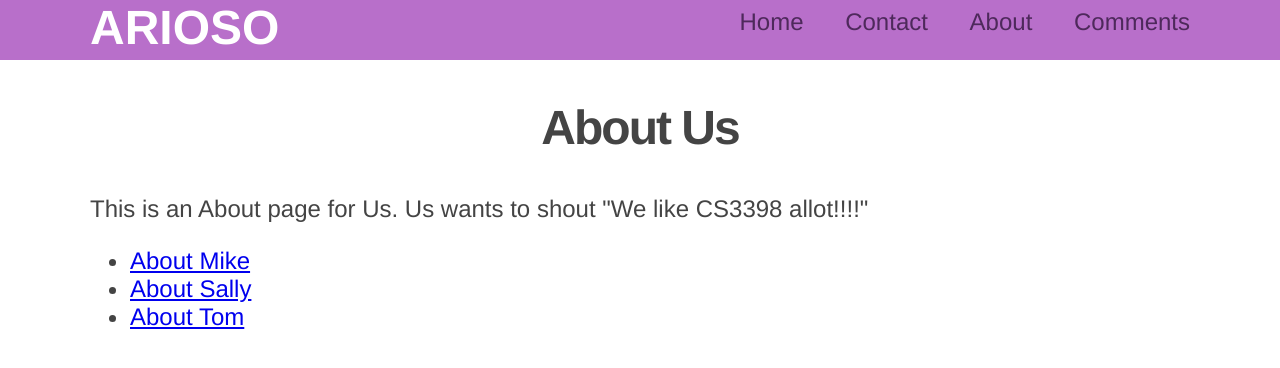
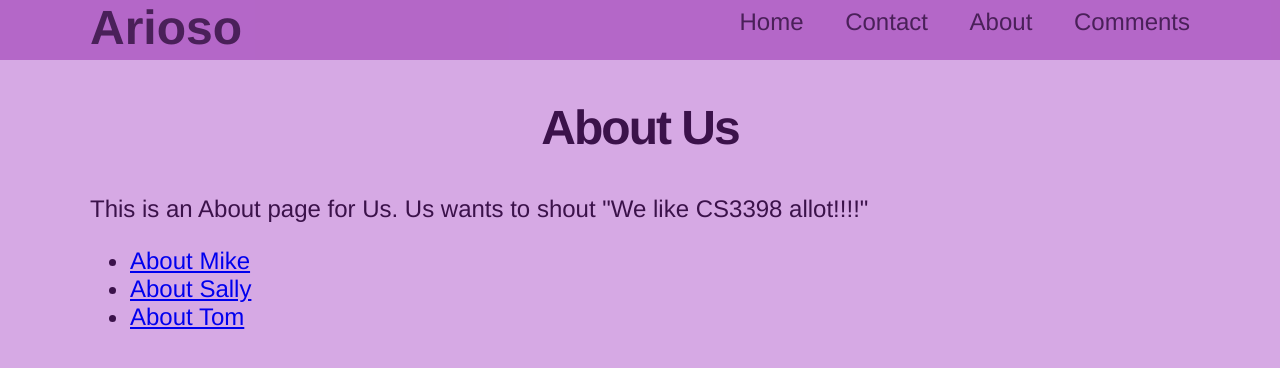
Before and after one commit to arioso-collective/arioso_music_social, a Flask app: page /about in a window 1280 px wide. Shown: the top 368 px of the page. Run offline with Flask 2, Linux system fonts and the light colour scheme.

Commit message:
SCRUM-49 changed all color
theme is purple

```diff
--- a/intro_to_flask/static/css/main.css
+++ b/intro_to_flask/static/css/main.css
@@ -3,7 +3,8 @@ body {
   padding: 0;
   font-family: "Helvetica Neue", Helvetica, Arial, sans-serif;
   font-size: 1.5em;
-  color: #444;
+  color: #3b124a;
+  background-color: #d6a9e4;
 }
 
 /* Create dark grey header with a white logo */
@@ -19,7 +20,7 @@ header {
 header h1.logo {
   margin: 0;
   font-size: 2.0em;
-  color: #fff;
+  color:#4b1690
   text-transform: uppercase;
   float: left;
 }
@@ -44,7 +45,7 @@ header h1.logo:hover {
 
 div.jumbo {
   padding: 10px 0 30px 0;
-  background-color: #d6a9e4;
+  background-color:#b160c5;
   -webkit-border-radius: 6px;
      -moz-border-radius: 6px;
           border-radius: 6px;
@@ -55,6 +56,7 @@ h2 {
   margin-top: 40px;
   text-align: center;
   letter-spacing: -2px;
+  color:#3b124a;
 }
 
 h3 {
@@ -63,7 +65,7 @@ h3 {
   margin-top: 30px;
   text-align: center;
   letter-spacing: -1px;
-  color: #999;
+  color: #510068;
 }
 
 /* Display navigation links inline */
```
